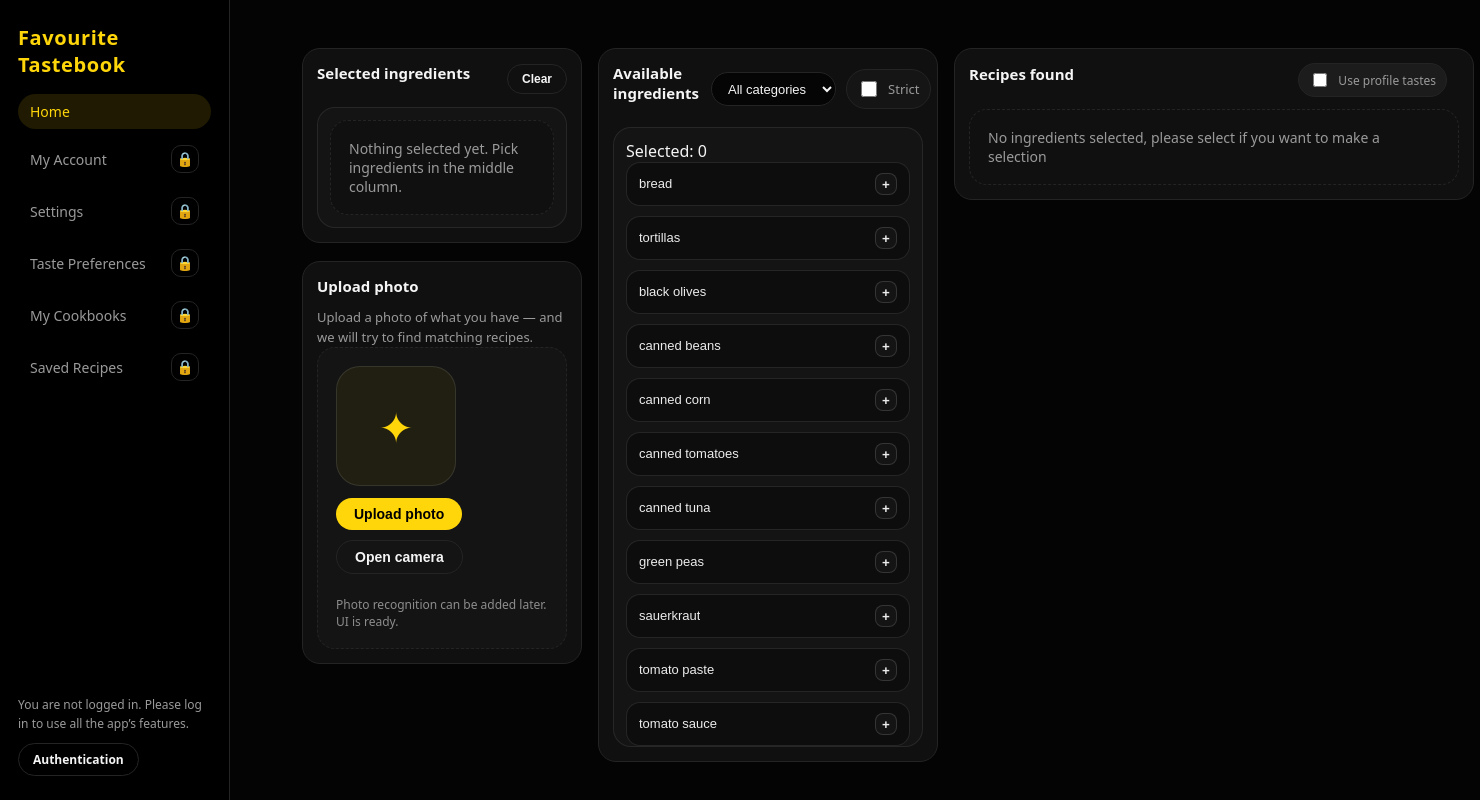
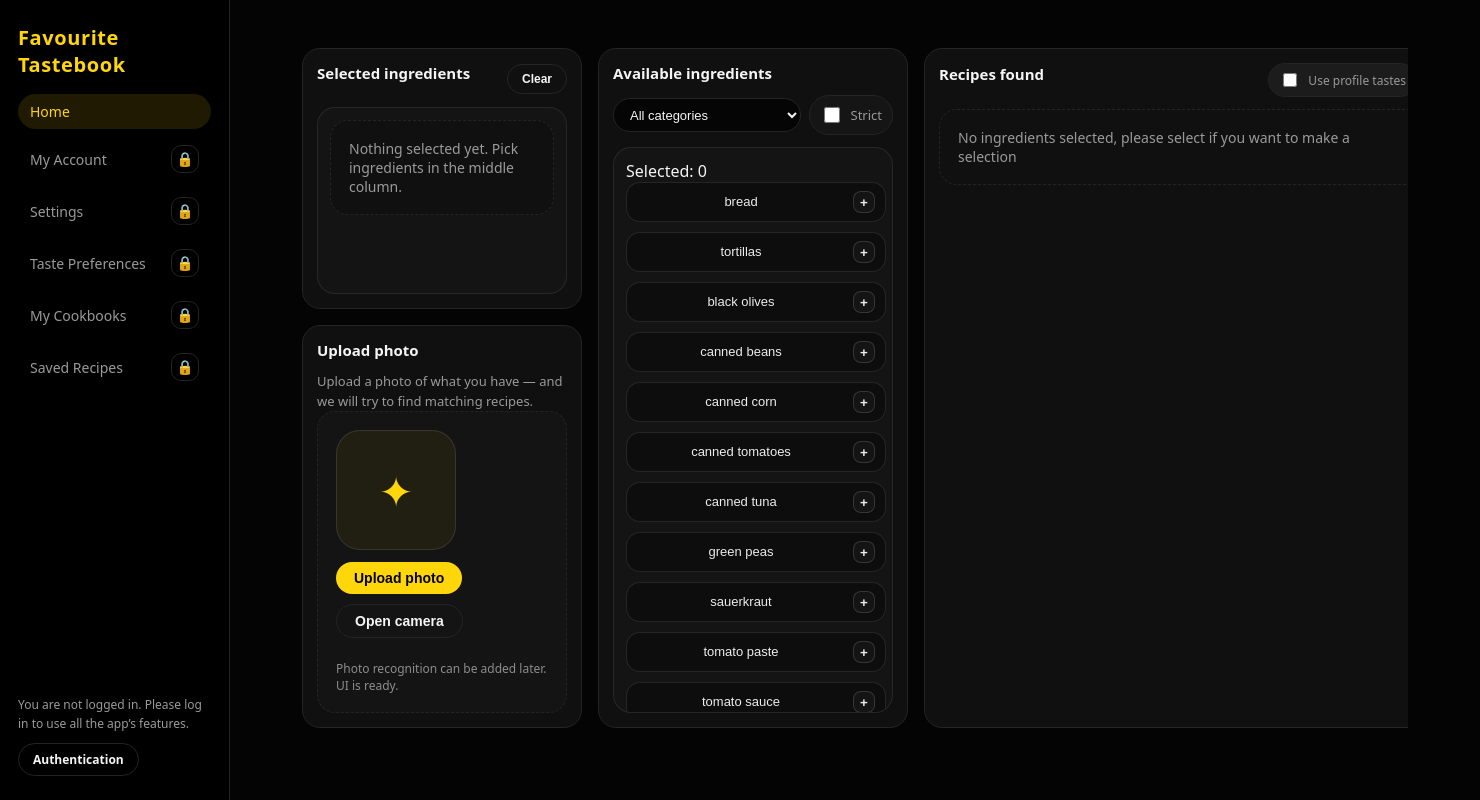
Before and after one commit to SueRix/Favourite-Tastebook, a Django app: page /home/ in a window 1480 px wide. Run offline with Django 5.2, Linux system fonts and the light colour scheme; data comes from the database, SQL or seed files in the repository; parts of the project's set-up code (start-up, migrations or seed data) failed here and were passed over; some libraries are stand-ins or nearby versions.

Commit message:
recreated sizes for page, added scrolling

```diff
--- a/favourite_tastebook/recipe_manager/static/css/home.css
+++ b/favourite_tastebook/recipe_manager/static/css/home.css
@@ -994,3 +994,141 @@ main {
     max-height: 620px;
     overflow: auto;
 }
+
+html, body {
+    height: 100vh;
+    width: 100%;
+    margin: 0;
+    overflow: hidden;
+}
+
+.home-grid {
+    height: calc(100vh - 100px);
+    display: grid;
+    grid-template-columns: 280px 310px minmax(0, 1fr);
+    gap: 16px;
+    box-sizing: border-box;
+    overflow: hidden;
+    margin-bottom: 0;
+    padding-bottom: 20px;
+}
+
+.home-col {
+    display: flex;
+    flex-direction: column;
+    height: 100%;
+    min-height: 0;
+    gap: 16px;
+    overflow: hidden;
+}
+
+.home-card {
+    display: flex;
+    flex-direction: column;
+    padding: 14px;
+    flex: 1;
+    min-height: 0;
+    overflow: hidden;
+}
+
+.home-left .home-card:last-child {
+    flex: 0 0 auto;
+    min-height: auto;
+    overflow: visible;
+}
+
+.home-card-head {
+    flex-shrink: 0;
+    margin-bottom: 12px;
+}
+
+#ingredients-list,
+#selected-ingredients,
+.recipes-panel,
+.rf-more-list {
+    flex: 1;
+    overflow-y: auto;
+    height: 100% !important;
+    max-height: none !important;
+    min-height: 0;
+}
+
+.recipes-panel {
+    display: flex;
+    flex-direction: column;
+    gap: 12px;
+}
+
+#ingredients-list::-webkit-scrollbar,
+.recipes-panel::-webkit-scrollbar,
+#selected-ingredients::-webkit-scrollbar {
+    width: 6px;
+}
+
+#ingredients-list::-webkit-scrollbar-thumb,
+.recipes-panel::-webkit-scrollbar-thumb,
+#selected-ingredients::-webkit-scrollbar-thumb {
+    background: rgba(255, 255, 255, 0.2);
+    border-radius: 4px;
+}
+
+@media (max-width: 900px) {
+    html, body { height: auto; overflow: auto; }
+    .home-grid { height: auto; display: block; }
+    .home-col { height: auto; margin-bottom: 20px; }
+    #ingredients-list, .recipes-panel { max-height: 500px !important; }
+}
+
+#ingredients-list {
+    padding-right: 6px;
+}
+
+.pill-grid-one .pill-btn {
+    padding: 8px 10px;
+    gap: 8px;
+    width: 100%;
+    box-sizing: border-box;
+}
+
+.pill-grid-one .pill-name {
+    font-size: 13px;
+    white-space: nowrap;
+    overflow: hidden;
+    text-overflow: ellipsis;
+    flex: 1;
+    min-width: 0;
+}
+
+.pill-grid-one .pill-plus {
+    flex: 0 0 22px;
+    width: 22px;
+    height: 22px;
+}
+.home-mid .home-card-head {
+    flex-direction: column;
+    align-items: stretch;
+    gap: 12px;
+    height: auto;
+}
+
+.home-mid .filters-row {
+    display: flex;
+    width: 100%;
+    justify-content: space-between;
+    gap: 8px;
+}
+
+.home-mid .mini-select {
+    flex: 1;
+    min-width: 0;
+    width: auto;
+}
+
+.home-mid .mini-check {
+    flex-shrink: 0;
+    white-space: nowrap;
+}
+
+.home-mid .card-title {
+    margin-bottom: 0;
+}
```
